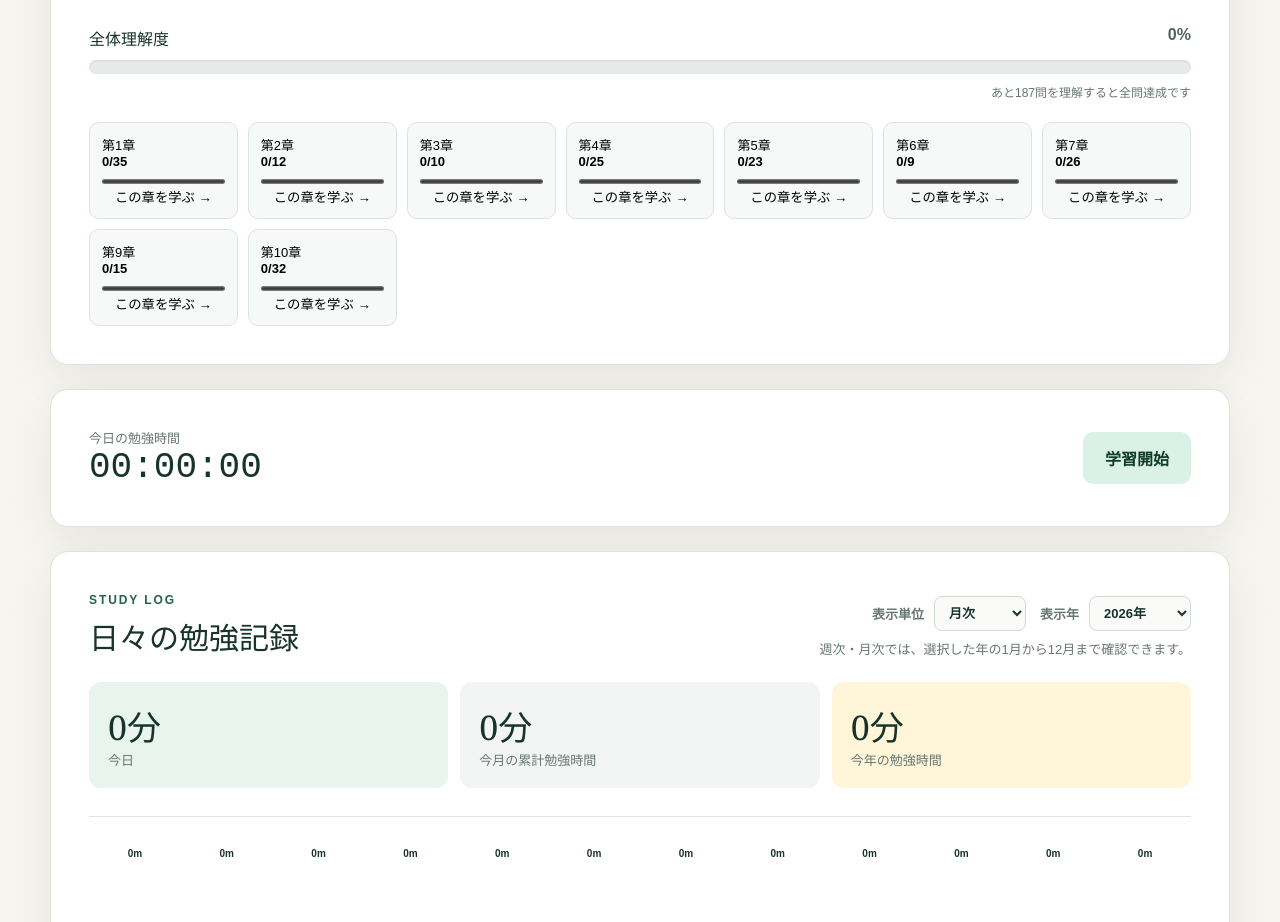
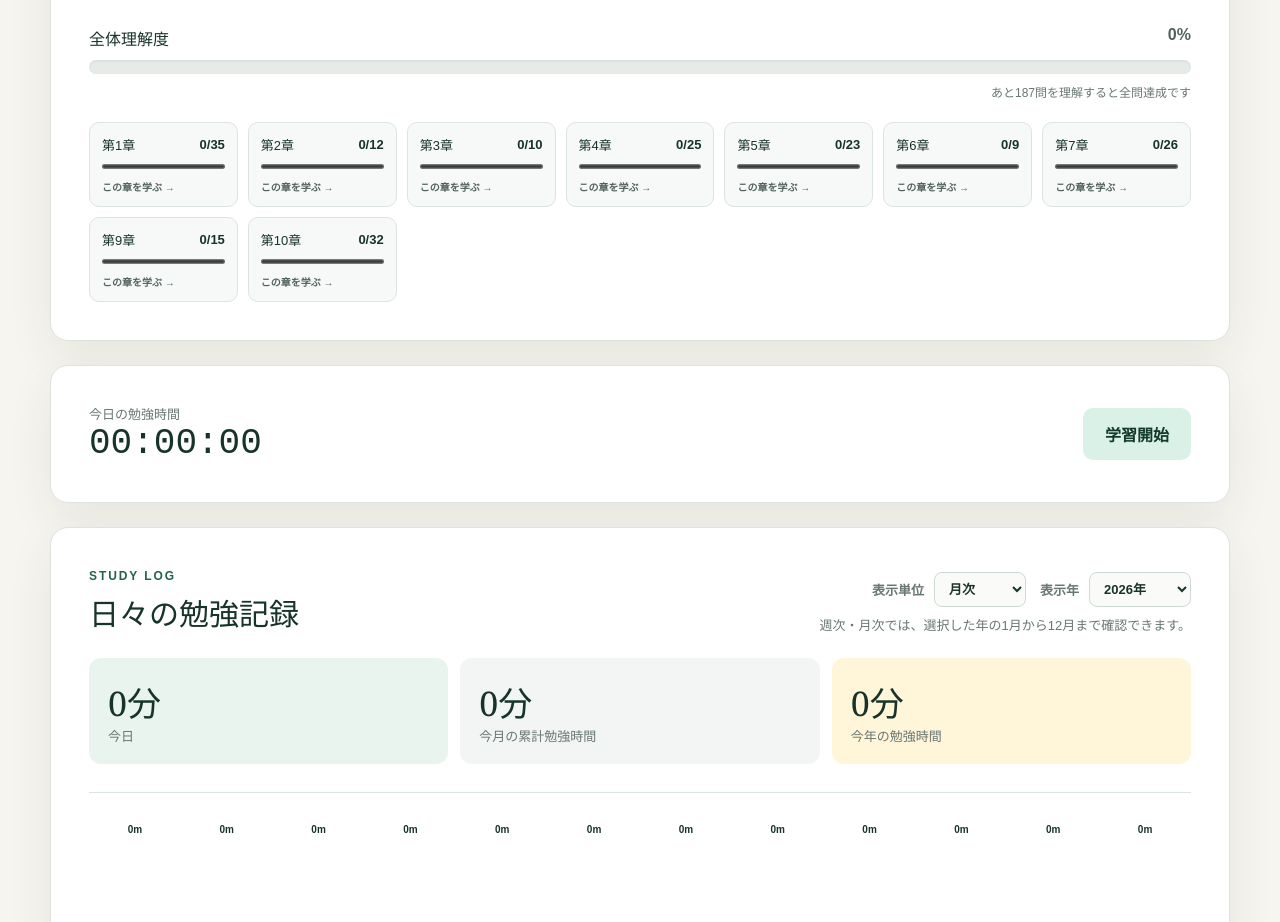
Before and after one commit to yoshi123027-del/actuary-app-seiho1, a Next.js app in the folder vercel/: page / in a window 1280 px wide. Shown: the part 960-1882 px from the top of the page. Built offline with nearby package versions, Linux system fonts and the light colour scheme.

Commit message:
章別理解度カードの操作表示を整える

```diff
--- a/vercel/app/globals.css
+++ b/vercel/app/globals.css
@@ -71,9 +71,12 @@
 @keyframes achievement-glow { to { filter: brightness(1.15); box-shadow: 0 0 24px var(--stage-glow); } }
 progress { width: 100%; height: 9px; accent-color: var(--stage-color, var(--green-2)); }
 .chapter-grid { display: grid; grid-template-columns: repeat(auto-fit, minmax(145px, 1fr)); gap: 10px; }
-.chapter-progress { padding: 12px; background: color-mix(in srgb, var(--stage-soft) 42%, white); border: 1px solid var(--line); border-radius: 10px; transition: border-color .2s ease; }
-.chapter-progress:hover { border-color: var(--stage-color); }
-.chapter-progress span, .chapter-progress strong { display: flex; justify-content: space-between; font-size: 13px; }
+.chapter-progress { width: 100%; padding: 12px; color: var(--ink); background: color-mix(in srgb, var(--stage-soft) 42%, white); border: 1px solid var(--line); border-radius: 10px; text-align: left; transition: transform .18s ease, border-color .18s ease, box-shadow .18s ease; }
+.chapter-progress:hover, .chapter-progress:focus-visible { transform: translateY(-2px); border-color: var(--stage-color); box-shadow: 0 7px 18px var(--stage-glow); outline: none; }
+.chapter-progress-head { display: flex; align-items: center; justify-content: space-between; gap: 8px; }
+.chapter-progress-head span, .chapter-progress-head strong { font-size: 13px; }
+.chapter-progress progress { margin-top: 8px; pointer-events: none; }
+.chapter-progress small { display: block; margin-top: 7px; color: var(--stage-dark); font-size: 10px; font-weight: 800; }
 .queue-complete { color: var(--green-2); background: #edf7f2; border-color: #acd0bf; font-weight: 800; }
 .timer { display: flex; align-items: center; justify-content: space-between; }
 .timer span { display: block; color: var(--muted); font-size: 13px; }
```
